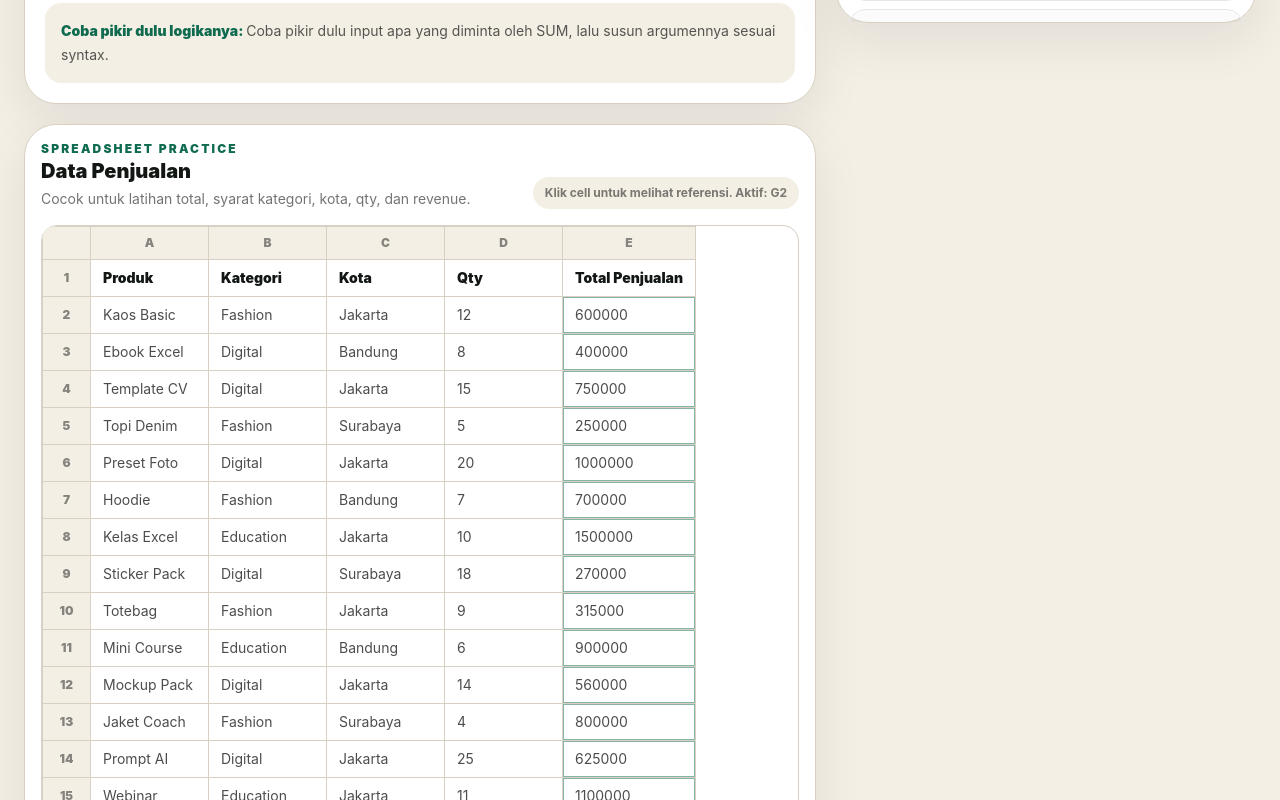
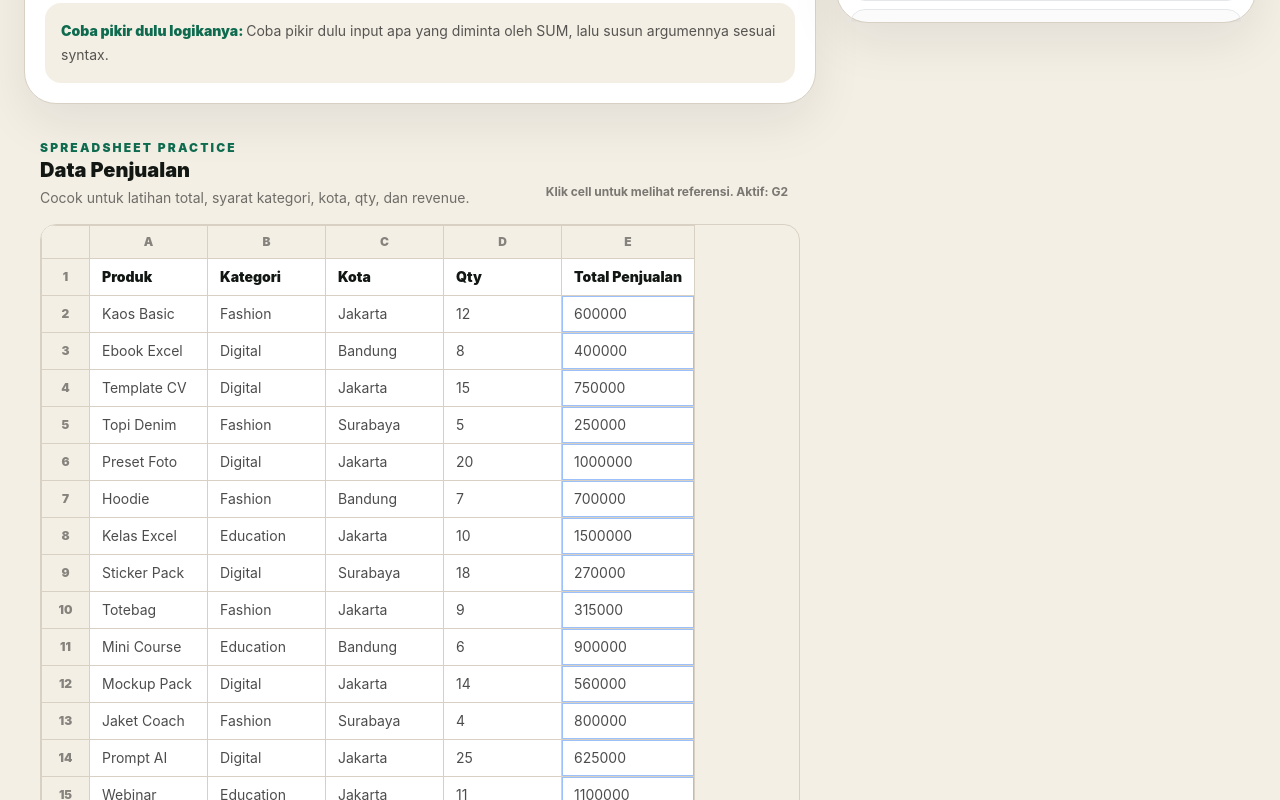
Before and after one commit to NexaPixelStudio/multipotentiality.id, a React (Vite) app: page / in a window 1280 px wide. Shown: the part 820-1620 px from the top of the page. Built offline with nearby package versions, Linux system fonts and the light colour scheme.

Commit message:
Update ExerciseTable.jsx

```diff
--- a/src/components/ExerciseTable.jsx
+++ b/src/components/ExerciseTable.jsx
@@ -30,10 +30,10 @@ export default function ExerciseTable({ table, highlightRanges = [], activeCell,
   const isHighlighted = (ref) => highlightRanges.some((range) => inRange(ref, range));
 
   return (
-    <section className="rounded-[2rem] border border-coach-line bg-white p-4 shadow-soft dark:border-white/10 dark:bg-white/[0.055]">
+    <section className="coach-card-strong rounded-[2rem] p-4 dark:border-white/10 dark:bg-white/[0.055]">
       <div className="mb-4 flex flex-col gap-2 sm:flex-row sm:items-end sm:justify-between">
         <div>
-          <p className="text-xs font-black uppercase tracking-[0.18em] text-coach-green dark:text-emerald-300">Spreadsheet Practice</p>
+          <p className="text-xs font-black uppercase tracking-[0.18em] text-coach-green dark:text-coach-sky">Spreadsheet Practice</p>
           <h3 className="text-xl font-black text-coach-ink dark:text-white">{table?.title || 'Data Latihan'}</h3>
           <p className="mt-1 text-sm text-black/55 dark:text-white/55">{table?.description}</p>
         </div>
@@ -90,7 +90,7 @@ function Cell({ refName, value, header, active, highlighted, onClick }) {
     <td
       onClick={() => onClick?.(refName)}
       title={refName}
-      className={`sheet-cell cursor-pointer border border-coach-line px-3 py-2 transition dark:border-white/10 ${header ? 'bg-coach-green/8 font-black text-coach-ink dark:bg-emerald-400/10 dark:text-white' : 'text-black/70 dark:text-white/70'} ${highlighted ? 'bg-coach-green/16 ring-1 ring-inset ring-coach-green/50 dark:bg-emerald-400/14' : ''} ${active ? 'outline outline-2 outline-coach-green' : ''}`}
+      className={`sheet-cell cursor-pointer border border-coach-line px-3 py-2 transition dark:border-white/10 ${header ? 'bg-coach-sky/25 font-black text-coach-ink dark:bg-coach-sky/10 dark:text-white' : 'text-black/70 dark:text-white/70'} ${highlighted ? 'bg-coach-sky/45 ring-1 ring-inset ring-coach-aqua/70 dark:bg-coach-sky/14' : ''} ${active ? 'outline outline-2 outline-coach-aqua' : ''}`}
     >
       <div className="min-h-[20px] truncate">{String(value ?? '')}</div>
     </td>
```
